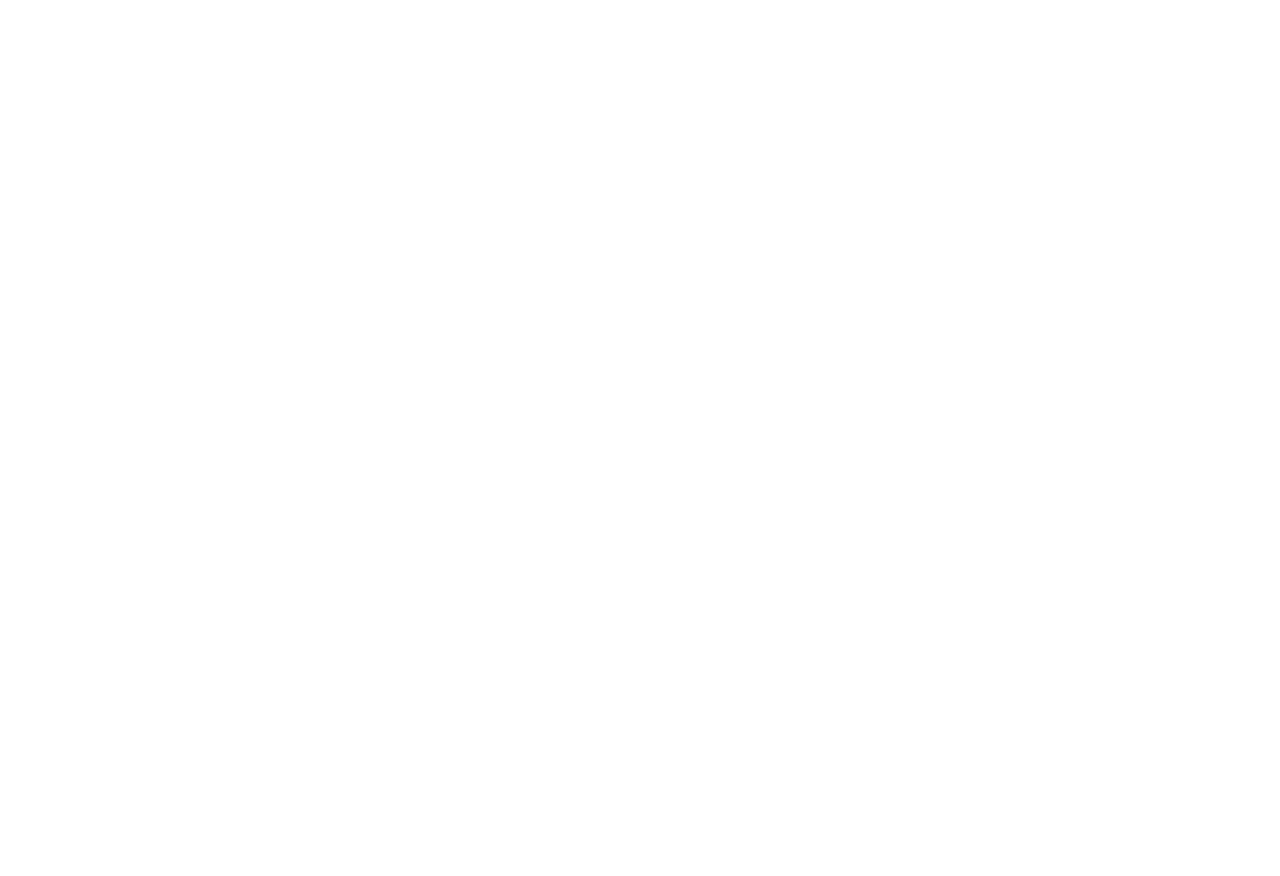
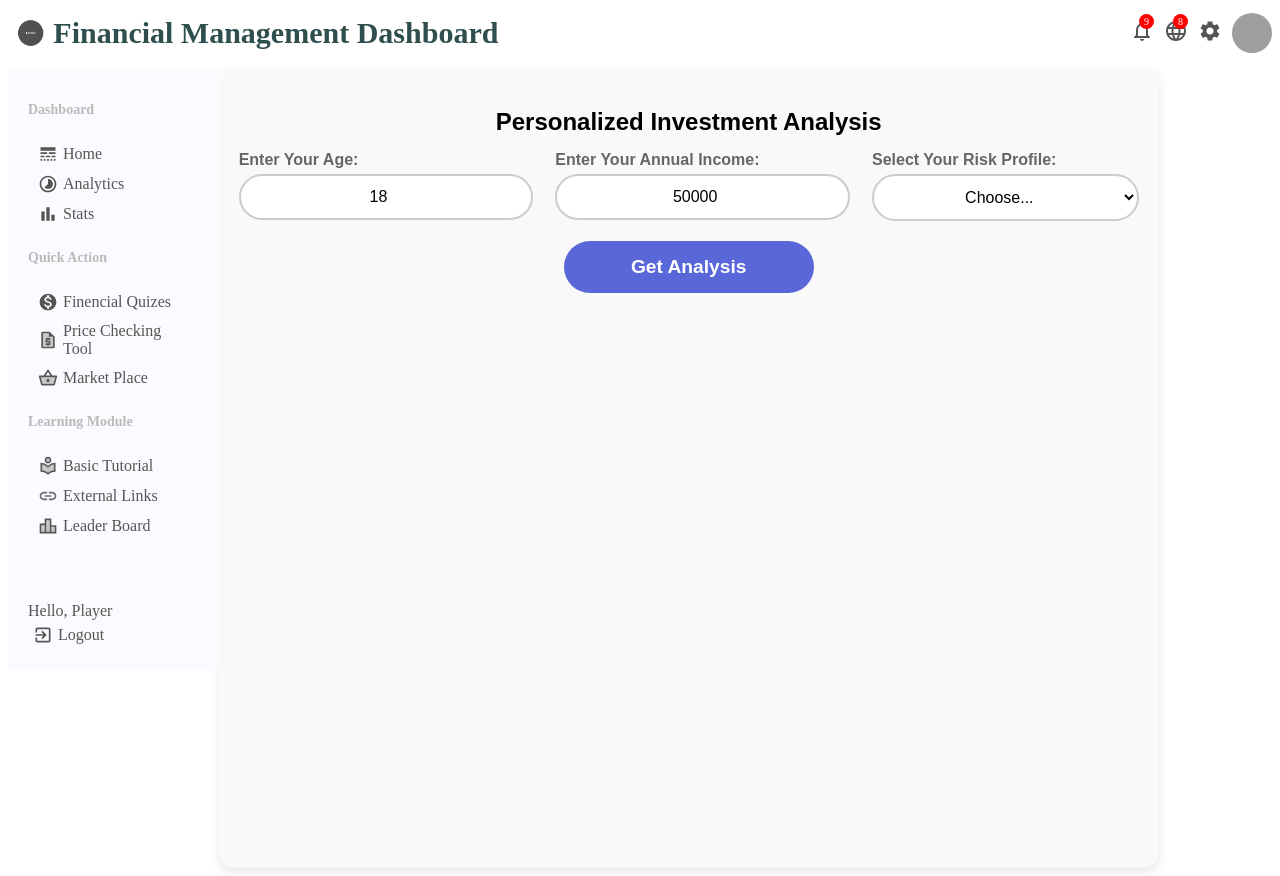
Before and after one commit to sayanmondalhumanize/Finplay-Academy, a React (Create React App) app in the folder Game Fontend/fin-game/: page /analysis in a window 1280 px wide. Before the commit this address had no page. Before the commit the page ends 800 px from the top, so only its background shows below. Built offline with nearby package versions, Linux system fonts and the light colour scheme; grey boxes are pictures that could not be loaded.

Commit message:
Feature: add age-income-risk profile in the Analysis page

```diff
--- a/Game Fontend/fin-game/src/App.js
+++ b/Game Fontend/fin-game/src/App.js
@@ -8,6 +8,7 @@
 import FinancialQuiz from "./pages/FinancialQuiz/FinancialQuiz";
 import ExternalLinkPage from "./pages/ExternalLink/ExternalLinkPage";
 import LeaderBoardPage from "./pages/LeaderBoard/LeaderBoardPage";
+import AnalysisPage from "./pages/Analysis/AnalysisPage";
 
 function App() {
   return (
@@ -20,6 +21,7 @@
         <Route path="/dashboard" element={<Dashboard />} />
         <Route path="/externalLink" element={<ExternalLinkPage />} />
         <Route path="/leaderBoard" element={<LeaderBoardPage />} />
+        <Route path="/analysis" element= {<AnalysisPage />} />
 
       </Routes>
     </Router>
--- a/Game Fontend/fin-game/src/components/sidebar/sidebar.jsx
+++ b/Game Fontend/fin-game/src/components/sidebar/sidebar.jsx
@@ -22,10 +22,13 @@
                                 Home
                             </li>
                         </Link>
+                        <Link to="/analysis" className="link">
                             <li className="sidebarListItem">
                                 <Timelapse className="sidebarIcon" />
                                 Analytics
                             </li>
+                        </Link>
+
                         <li className="sidebarListItem">
                             <BarChartOutlined className="sidebarIcon" />
                             Stats
--- /dev/null
+++ b/Game Fontend/fin-game/src/pages/Analysis/Analysis.css
@@ -0,0 +1,143 @@
+/* Analysis Page Container */
+.analysis-container {
+  display: flex;
+  /* align-items: center; */
+  /* justify-content: center; */
+  height: 100vh;
+  background-color: white;
+  color: black;
+  font-family: Arial, sans-serif;
+}
+
+.error-message {
+  color: red;
+  font-size: 1rem;
+  font-weight: bold;
+  margin-bottom: 10px;
+  text-align: center;
+}
+/* User Input Section */
+.user-input {
+  background: #f9f9f9;
+  padding: 20px;
+  border-radius: 15px;
+  box-shadow: 0 4px 10px rgba(0, 0, 0, 0.1);
+  width: 90%;
+  max-width: 900px;
+  text-align: center;
+}
+
+.user-input h2 {
+  margin-bottom: 15px;
+  font-size: 1.5rem;
+  font-weight: bold;
+}
+
+/* Form Layout */
+.user-form {
+  display: grid;
+  grid-template-columns: repeat(3, 1fr);
+  gap: 50px;
+  align-items: center;
+}
+
+.user-input label {
+  display: flex;
+  flex-direction: column;
+  text-align: left;
+  font-size: 1rem;
+  color: #666;
+  flex: 1;
+  font-weight: bold;
+}
+
+.user-input label::after {
+  content: " *";
+  color: red;
+  font-size: 1rem;
+  position: absolute;
+  right: -10px;
+}
+
+.age-input, .income-input, .risk-profile-input {
+  flex: 1;
+}
+
+.user-input input,
+.user-input select {
+  width: 100%;
+  padding: 12px;
+  background: #fff;
+  color: black;
+  border: 2px solid #ccc;
+  border-radius: 25px;
+  margin-top: 5px;
+  font-size: 1rem;
+  text-align: center;
+}
+
+/* Submit Button */
+.submit-container {
+  display: flex;
+  justify-content: center;
+  margin-top: 20px;
+}
+
+.submit-btn {
+  background: #5a67d8;
+  padding: 15px 30px;
+  border: none;
+  color: white;
+  font-size: 1.2rem;
+  font-weight: bold;
+  cursor: pointer;
+  border-radius: 30px;
+  width: 250px;
+  text-align: center;
+}
+
+.submit-btn:hover {
+  background: #434190;
+}
+
+/* Analysis Results Section */
+.analysis-results {
+  background: #f9f9f9;
+  padding: 20px;
+  border-radius: 15px;
+  box-shadow: 0 4px 10px rgba(0, 0, 0, 0.1);
+  width: 90%;
+  max-width: 900px;
+  text-align: center;
+}
+
+.analysis-results h2 {
+  margin-bottom: 10px;
+}
+
+.analysis-results ul {
+  list-style: none;
+  padding: 0;
+}
+
+.analysis-results li {
+  background: #fff;
+  padding: 15px;
+  margin: 5px 0;
+  border-radius: 15px;
+  border: 2px solid #ddd;
+}
+
+/* Growth Chart Placeholder */
+.growth-chart {
+  width: 100%;
+  height: 250px;
+  background: #f0f0f0;
+  margin-top: 15px;
+  display: flex;
+  align-items: center;
+  justify-content: center;
+  border-radius: 15px;
+  color: #666;
+  font-size: 16px;
+}
--- /dev/null
+++ b/Game Fontend/fin-game/src/pages/Analysis/Analysis.js
@@ -0,0 +1,73 @@
+import React, { useState } from "react";
+import InvestmentAnalysis from "./InvestmentAnalysis";
+import "./Analysis.css";
+
+const riskProfiles = ["Low", "Moderate", "High"];
+
+const Analysis = () => {
+  const [userAge, setUserAge] = useState("18");
+  const [income, setIncome] = useState("50000");
+  const [riskProfile, setRiskProfile] = useState("");
+  const [submitted, setSubmitted] = useState(false);
+  const [error, setError] = useState("");
+
+  const handleSubmit = () => {
+    if (!userAge || !income || !riskProfile) {
+      setError("*All fields are required");
+      return;
+    }
+    setError("");
+    setSubmitted(true);
+  };
+
+  return (
+    <div className="analysis-container">
+      {!submitted ? (
+        <div className="user-input">
+          <h2>Personalized Investment Analysis</h2>
+          {error && <p className="error-message">{error}</p>}
+          <div className="user-form">
+            <label className="age-input">
+              Enter Your Age:
+              <input
+                type="number"
+                value={userAge}
+                onChange={(e) => setUserAge(e.target.value)}
+                min="18"
+                required
+              />
+            </label>
+
+            <label className="income-input">
+              Enter Your Annual Income:
+              <input
+                type="number"
+                value={income}
+                onChange={(e) => setIncome(e.target.value)}
+                min="0"
+                required
+              />
+            </label>
+
+            <label className="risk-profile-input">
+              Select Your Risk Profile:
+              <select onChange={(e) => setRiskProfile(e.target.value)}>
+                <option value="">Choose...</option>
+                {riskProfiles.map((profile) => (
+                  <option key={profile} value={profile}>{profile}</option>
+                ))}
+              </select>
+            </label>
+          </div>
+          <div className="submit-container">
+            <button className="submit-btn" onClick={handleSubmit}>Get Analysis</button>
+          </div>
+        </div>
+      ) : (
+        <InvestmentAnalysis age={userAge} income={income} riskProfile={riskProfile} />
+      )}
+    </div>
+  );
+};
+
+export default Analysis;
--- /dev/null
+++ b/Game Fontend/fin-game/src/pages/Analysis/AnalysisPage.js
@@ -0,0 +1,21 @@
+import React from "react";
+import Topbar from "../../components/topbar/Topbar";
+import Sidebar from "../../components/sidebar/sidebar";
+import Analysis from "./Analysis";
+
+function AnalysisPage() {
+
+    return (
+        <div className="App">
+            <Topbar />
+            <div className="container">
+                <Sidebar />
+                <div className="financialQuiz">
+                    <Analysis />
+                </div>
+            </div>
+        </div>
+    );
+}
+
+export default AnalysisPage;
--- /dev/null
+++ b/Game Fontend/fin-game/src/pages/Analysis/InvestmentAnalysis.jsx
@@ -0,0 +1,63 @@
+import React, { useState, useEffect } from "react";
+import "./InvestmentAnalysis.css";
+
+export default function InvestmentAnalysis({ age, income, riskProfile }) {
+    const [investmentRecommendations, setInvestmentRecommendations] = useState([]);
+    const [loading, setLoading] = useState(true);
+
+    useEffect(() => {
+        getInvestmentRecommendations();
+    }, []);
+
+    const getInvestmentRecommendations = () => {
+        setTimeout(() => {
+            const recommendations = {
+                Low: [
+                    { type: "Bonds", description: "Invest in government bonds for stable returns." },
+                    { type: "Fixed Deposits", description: "Low-risk fixed deposits with guaranteed returns." }
+                ],
+                Moderate: [
+                    { type: "Index Funds", description: "Diversify your portfolio with low-cost index funds." },
+                    { type: "ETFs", description: "Exchange-Traded Funds provide a balanced approach to investing." }
+                ],
+                High: [
+                    { type: "Stocks", description: "Invest in technology stocks for high growth potential." },
+                    { type: "Cryptocurrency", description: "High-risk, high-reward digital assets for long-term growth." }
+                ]
+            };
+
+            let adjustedRecommendations = recommendations[riskProfile] || [];
+
+            if (income < 30000) {
+                adjustedRecommendations = adjustedRecommendations.filter(rec => rec.type !== "Stocks" && rec.type !== "Cryptocurrency");
+            } else if (income > 100000) {
+                adjustedRecommendations.push({ type: "Real Estate", description: "Consider investing in real estate for long-term growth." });
+            }
+
+            setInvestmentRecommendations(adjustedRecommendations);
+            setLoading(false);
+        }, 1000);
+    };
+
+    return (
+        <div className="analysis-results">
+            <h2>Investment Recommendations</h2>
+            <p>
+                Based on your age ({age}), income ({income}), and risk profile ({riskProfile}), here are your recommended investments:
+            </p>
+            {loading ? (
+                <p>Loading recommendations...</p>
+            ) : (
+                <div className="recommendations">
+                    <ul>
+                        {investmentRecommendations.map((recommendation, index) => (
+                            <li key={index}>
+                                <strong>{recommendation.type}:</strong> {recommendation.description}
+                            </li>
+                        ))}
+                    </ul>
+                </div>
+            )}
+        </div>
+    );
+}
```
Also changed, not shown: Game Fontend/fin-game/src/pages/Analysis/InvestmentAnalysis.css (added). Lines whose indentation alone changed are shown as unchanged.
